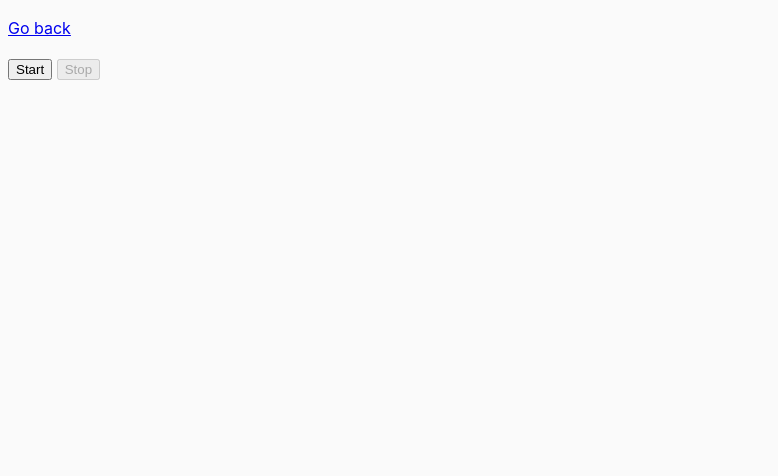
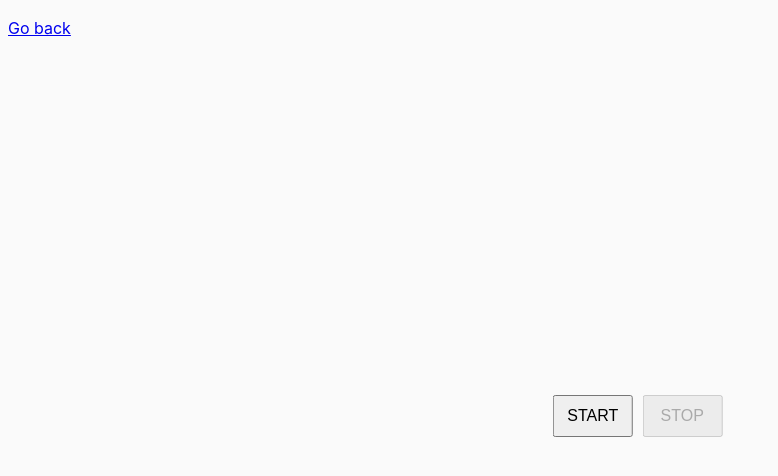
Before and after one commit to AntonZinchenko32/goit-js-hw-09, a website built with Parcel: page src/01-color-switcher.html in a window 1280 px wide. Shown: the whole page, without its empty margins (0-778 px from the left). Built offline with nearby package versions, Linux system fonts and the light colour scheme.

Commit message:
Task 1_Complete

```diff
--- a/src/01-color-switcher.html
+++ b/src/01-color-switcher.html
@@ -9,8 +9,10 @@
   <body>
     <p><a href="index.html">Go back</a></p>
 
-    <button type="button" data-start>Start</button>
-    <button type="button" data-stop>Stop</button>
+    <div class="thumb">
+      <button type="button" data-start>Start</button>
+      <button type="button" data-stop disabled>Stop</button>
+    </div>
 
     <script src="js/01-color-switcher.js" type="module"></script>
   </body>
--- a/src/css/common.css
+++ b/src/css/common.css
@@ -2,7 +2,14 @@
   box-sizing: border-box;
 }
 
+html {
+  height: 100%;
+}
+
 body {
+  position: relative;
+  min-height: 100%;
+
   font-family: -apple-system, BlinkMacSystemFont, 'Segoe UI', Roboto,
     Oxygen-Sans, Ubuntu, Cantarell, 'Helvetica Neue', sans-serif;
   -webkit-font-smoothing: antialiased;
@@ -16,3 +23,21 @@ img {
   display: block;
   max-width: 100%;
 }
+
+
+.thumb {
+  position: absolute;
+  top: 50%;
+  left: 50%;
+  transform: translate(-50%, -50%);
+}
+
+button {
+  width: 80px;
+  margin-right: 5px;
+  padding: 10px;
+
+  text-transform: uppercase;
+  font-size: medium;
+  letter-spacing: 1;
+}
--- a/src/js/01-color-switcher.js
+++ b/src/js/01-color-switcher.js
@@ -1,35 +1,32 @@
-console.log("test122");
+console.log("test");
 
 const body = document.querySelector("body");
 const startBtn = document.querySelector("[data-start]");
 const stopBtn = document.querySelector("[data-stop]");
 
-changeBtnState(stopBtn);
+const disableBtn = (btn) => btn.setAttribute("disabled", '');
+const enableBtn = (btn) => btn.removeAttribute("disabled");
+
 
 startBtn.addEventListener("click", () => {
-    changeBtnState(startBtn);
-
+    disableBtn(startBtn);
     body.style.backgroundColor = getRandomHexColor();
 
     timerId = setInterval(() => {
       body.style.backgroundColor = getRandomHexColor();
-  }, 1000);
-    changeBtnState(stopBtn);
+    }, 1000);
+
+    enableBtn(stopBtn);
 });
 
 
 stopBtn.addEventListener("click", () => {
     clearInterval(timerId);
-    changeBtnState(stopBtn);
-    changeBtnState(startBtn);
+    disableBtn(stopBtn);
+    enableBtn(startBtn);
 });
 
 
 function getRandomHexColor() {
   return `#${Math.floor(Math.random() * 16777215).toString(16)}`;
 }
-
-function changeBtnState(btn) {
-    if (btn.hasAttribute("disabled")) btn.removeAttribute("disabled")
-    else btn.setAttribute("disabled", '');
-}
```
